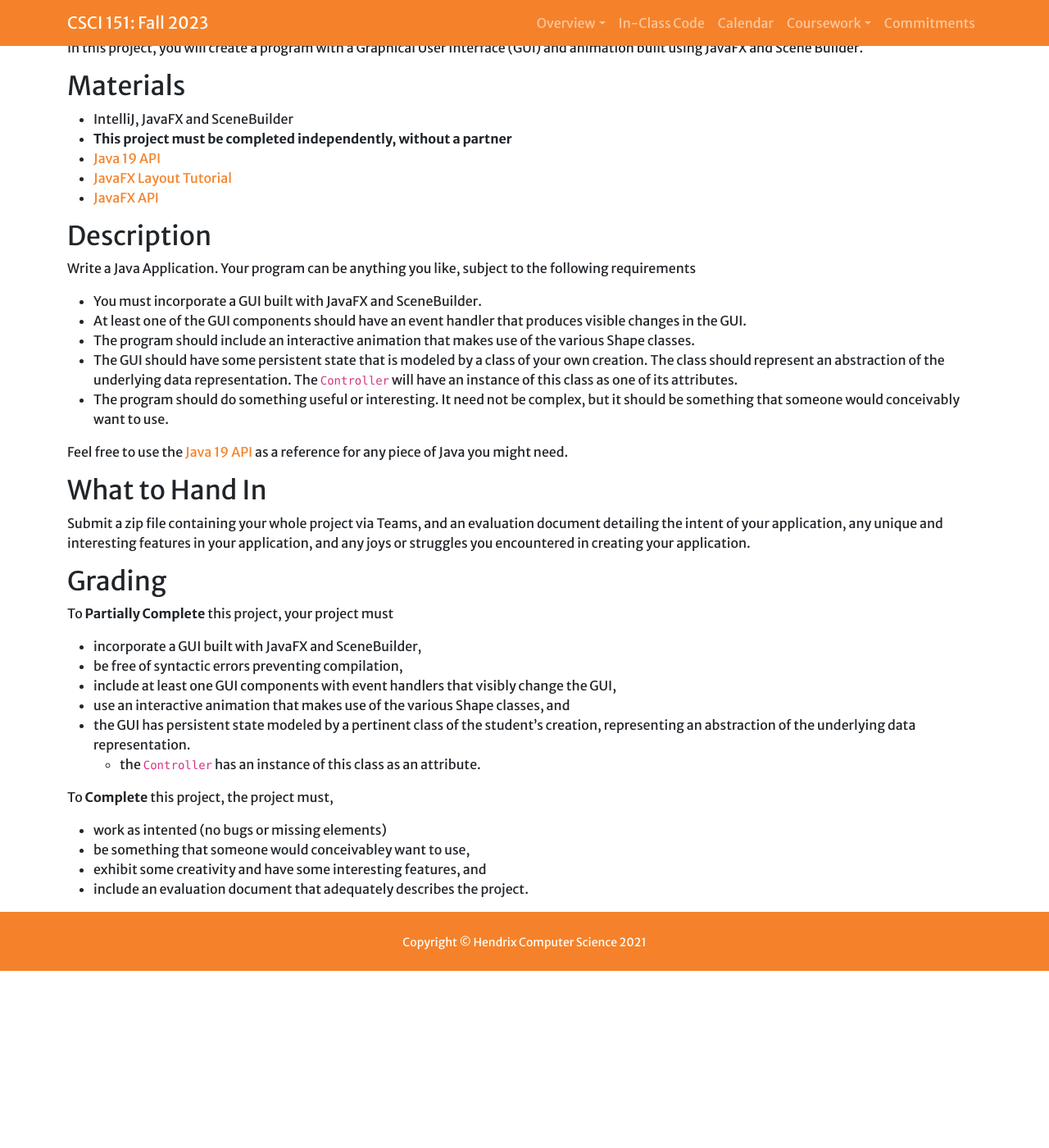
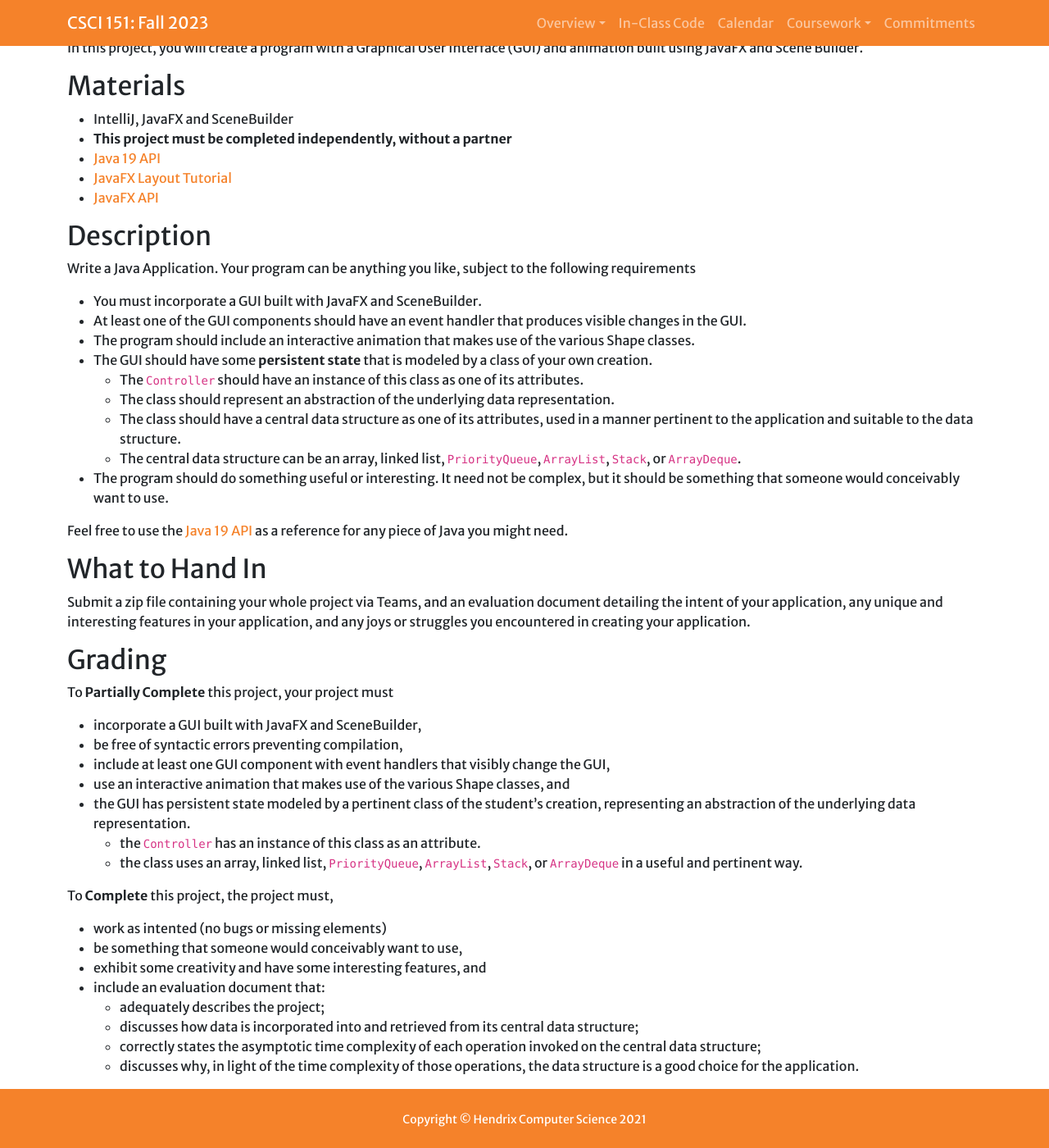
Before and after one commit to Hendrix-CS/csci151, a Jekyll site: the page built from projects/animation.md, in a window 1280 px wide and 1400 px high, scrolled down 184 px. Shown: the whole window at 82% size. Built offline with Jekyll 4.4.1, drawn with Linux system fonts in a browser that asks for light colours; a script that is not in the unit is left out; our own code applies the rules of GitHub Pages for plain Markdown files; before the commit the page ends 1368 px from its top, so only the background shows below that.

Commit message:
Overhauled descriptions of Projects 2, 3, and 4. They should be ready to use next semester!

```diff
--- a/projects/animation.md
+++ b/projects/animation.md
@@ -29,10 +29,12 @@ to the following requirements
     produces visible changes in the GUI.
 -   The program should include an interactive animation that makes use of the
     various Shape classes.
--   The GUI should have some persistent state that is modeled by a class
-    of your own creation. The class should represent an abstraction of
-    the underlying data representation. The `Controller` will have an
-    instance of this class as one of its attributes.
+-   The GUI should have some **persistent state** that is modeled by a class
+    of your own creation.
+    - The `Controller` should have an instance of this class as one of its attributes.
+    - The class should represent an abstraction of the underlying data representation.
+    - The class should have a central data structure as one of its attributes, used in a manner pertinent to the application and suitable to the data structure.
+    - The central data structure can be an array, linked list, `PriorityQueue`, `ArrayList`, `Stack`, or `ArrayDeque`.
 -   The program should do something useful or interesting. It need not
     be complex, but it should be something that someone would
     conceivably want to use.
@@ -52,13 +54,18 @@ you encountered in creating your application.
 To **Partially Complete** this project, your project must
 * incorporate a GUI built with JavaFX and SceneBuilder,
 * be free of syntactic errors preventing compilation,
-* include at least one GUI components with event handlers that visibly change the GUI,
+* include at least one GUI component with event handlers that visibly change the GUI,
 * use an interactive animation that makes use of the various Shape classes, and
 * the GUI has persistent state modeled by a pertinent class of the student’s creation, representing an abstraction of the underlying data representation.
   * the `Controller` has an instance of this class as an attribute.
+  * the class uses an array, linked list, `PriorityQueue`, `ArrayList`, `Stack`, or `ArrayDeque` in a useful and pertinent way.
 
 To **Complete** this project, the project must,
 * work as intented (no bugs or missing elements)
-* be something that someone would conceivabley want to use,
+* be something that someone would conceivably want to use,
 * exhibit some creativity and have some interesting features, and
-* include an evaluation document that adequately describes the project.
+* include an evaluation document that:
+  * adequately describes the project;
+  * discusses how data is incorporated into and retrieved from its central data structure;
+  * correctly states the asymptotic time complexity of each operation invoked on the central data structure;
+  * discusses why, in light of the time complexity of those operations, the data structure is a good choice for the application.
```
Also changed, not shown: index.md (+1 -1 lines), projects/final-project.md (+13 -7 lines), projects/gui.md (+7 -4 lines).
